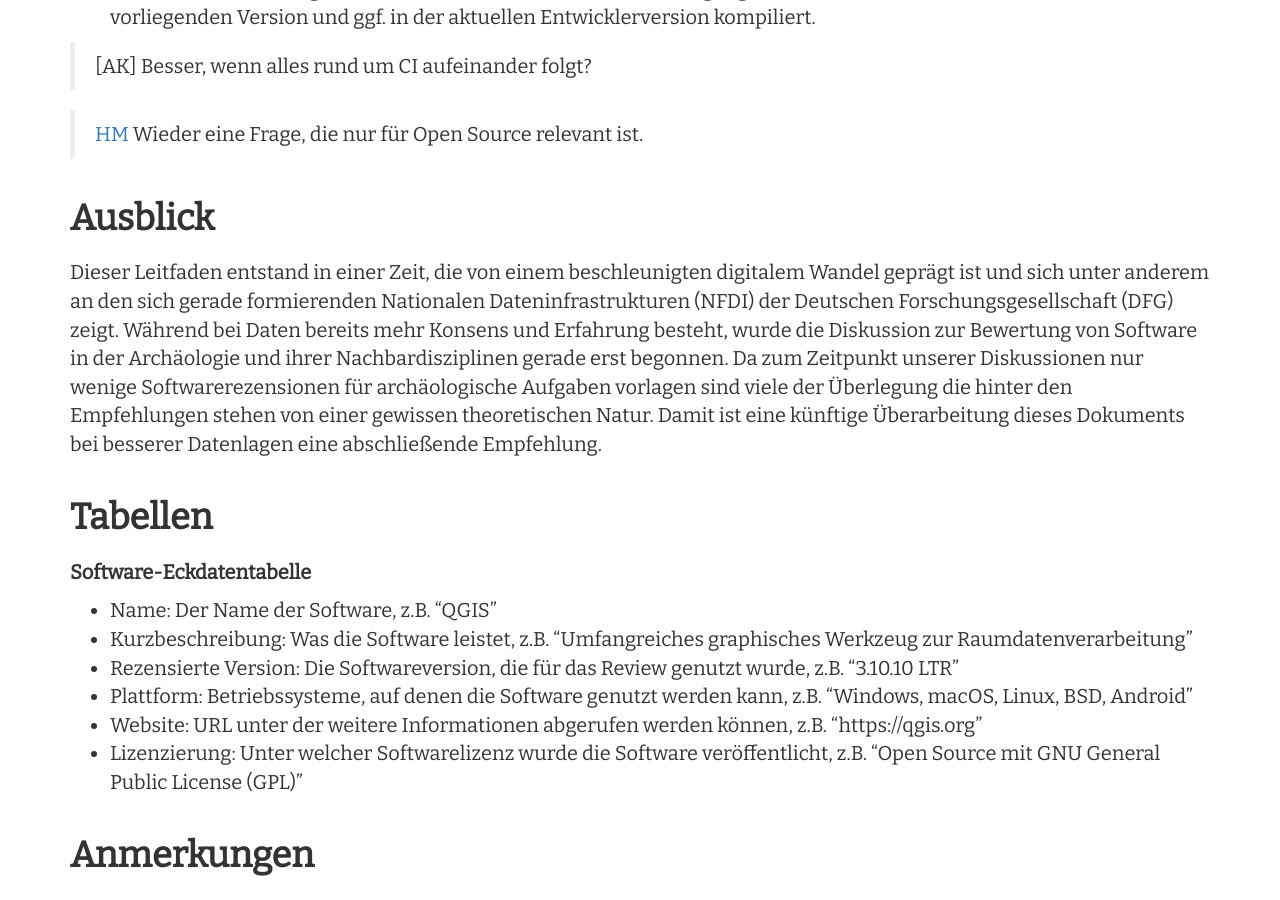
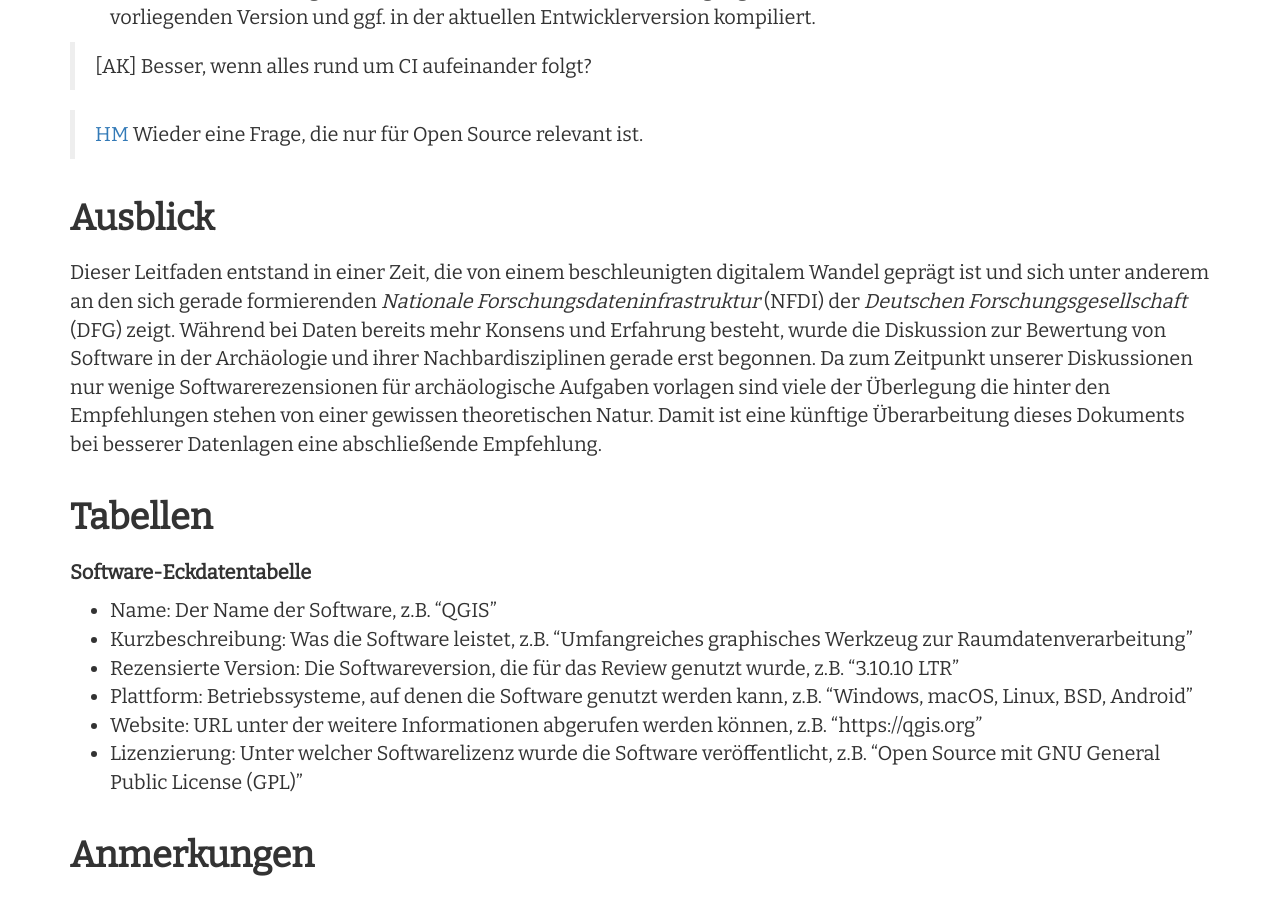
Before and after one commit to Research-Squirrel-Engineers/Impuls_SoftwareRezensionen_DGUF, a Jekyll site: the page built from Draft.md, in a window 1280 px wide and 900 px high, scrolled down 21003 px. Built offline with Jekyll 4.4.1, drawn with Linux system fonts in a browser that asks for light colours; nearby versions of some CDN libraries.

Commit message:
Autor und Ausblick: Formatierung und Ergänzungen.

```diff
--- a/Draft.md
+++ b/Draft.md
@@ -21,7 +21,7 @@ author:
     name: Hubert Mara
     affiliation: mainzed & Hochschule Mainz
     orcid: 0000-0002-2004-4153
-    bio: "Hubert Mara studierte Informatik an der Technischen Universität Wien. Dort befasste er sich bereits mit digitalen Methoden in der Archäologie zur Keramikanalyse. Im Anschluss war er Marie-Curie fellow an der Universität Florenz im Rahmen des Cultural Heritage Informatics Research Oriented Network (CHIRON). Er promovierte an der Universität Heidelberg im Interdisziplinären Zentrum für Wissenschaftliches Rechnen (IWR). Dort gründete das Forensic Computational Geometry Laboratory (FCGL). Seit Juni 2020 ist er Geschäftsführer des mainzed und wissenschaftlich am Institut für Raumbezogene Informations- und Messtechnik der Hochschule Mainz tätig."
+    bio: "Hubert Mara studierte Informatik an der Technischen Universität Wien. Dort befasste er sich bereits mit digitalen Methoden in der Archäologie zur Keramikanalyse. Im Anschluss war er Marie-Curie fellow an der Universität Florenz im Rahmen des *Cultural Heritage Informatics Research Oriented Network* (CHIRON). Er promovierte an der Universität Heidelberg im *Interdisziplinären Zentrum für Wissenschaftliches Rechnen* (IWR). Dort entstand das [*GigaMesh Software Framework*](https://gigamesh.eu) und das *Forensic Computational Geometry Laboratory* (FCGL). Seit Juni 2020 ist er Geschäftsführer des mainzed und wissenschaftlich am Institut für Raumbezogene Informations- und Messtechnik der Hochschule Mainz tätig."
 
   -
     name: Clemens Schmid
@@ -344,7 +344,7 @@ Schließlich ist es für Entwickler oft interessant die Software selbst mitzuges
 
 ## Ausblick
 
-Dieser Leitfaden entstand in einer Zeit, die von einem beschleunigten digitalem Wandel geprägt ist und sich unter anderem an den sich gerade formierenden Nationalen Dateninfrastrukturen (NFDI) der Deutschen Forschungsgesellschaft (DFG) zeigt. Während bei Daten bereits mehr Konsens und Erfahrung besteht, wurde die Diskussion zur Bewertung von Software in der Archäologie und ihrer Nachbardisziplinen gerade erst begonnen. Da zum Zeitpunkt unserer Diskussionen nur wenige Softwarerezensionen für archäologische Aufgaben vorlagen sind viele der Überlegung die hinter den Empfehlungen stehen von einer gewissen theoretischen Natur. Damit ist eine künftige Überarbeitung dieses Dokuments bei besserer Datenlagen eine abschließende Empfehlung.
+Dieser Leitfaden entstand in einer Zeit, die von einem beschleunigten digitalem Wandel geprägt ist und sich unter anderem an den sich gerade formierenden *Nationale Forschungsdateninfrastruktur* (NFDI) der *Deutschen Forschungsgesellschaft* (DFG) zeigt. Während bei Daten bereits mehr Konsens und Erfahrung besteht, wurde die Diskussion zur Bewertung von Software in der Archäologie und ihrer Nachbardisziplinen gerade erst begonnen. Da zum Zeitpunkt unserer Diskussionen nur wenige Softwarerezensionen für archäologische Aufgaben vorlagen sind viele der Überlegung die hinter den Empfehlungen stehen von einer gewissen theoretischen Natur. Damit ist eine künftige Überarbeitung dieses Dokuments bei besserer Datenlagen eine abschließende Empfehlung.
 
 ## Tabellen
 
```
